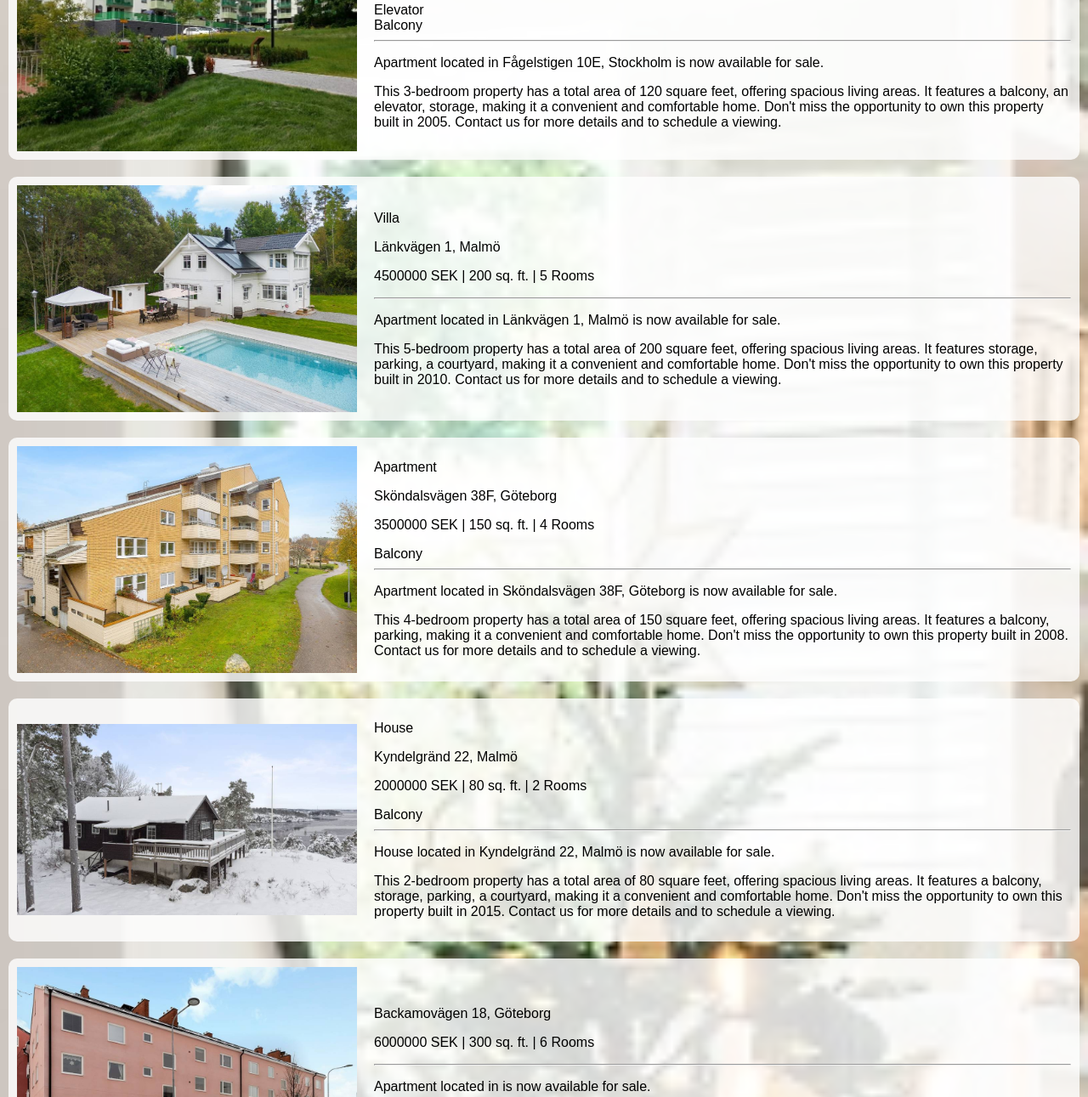
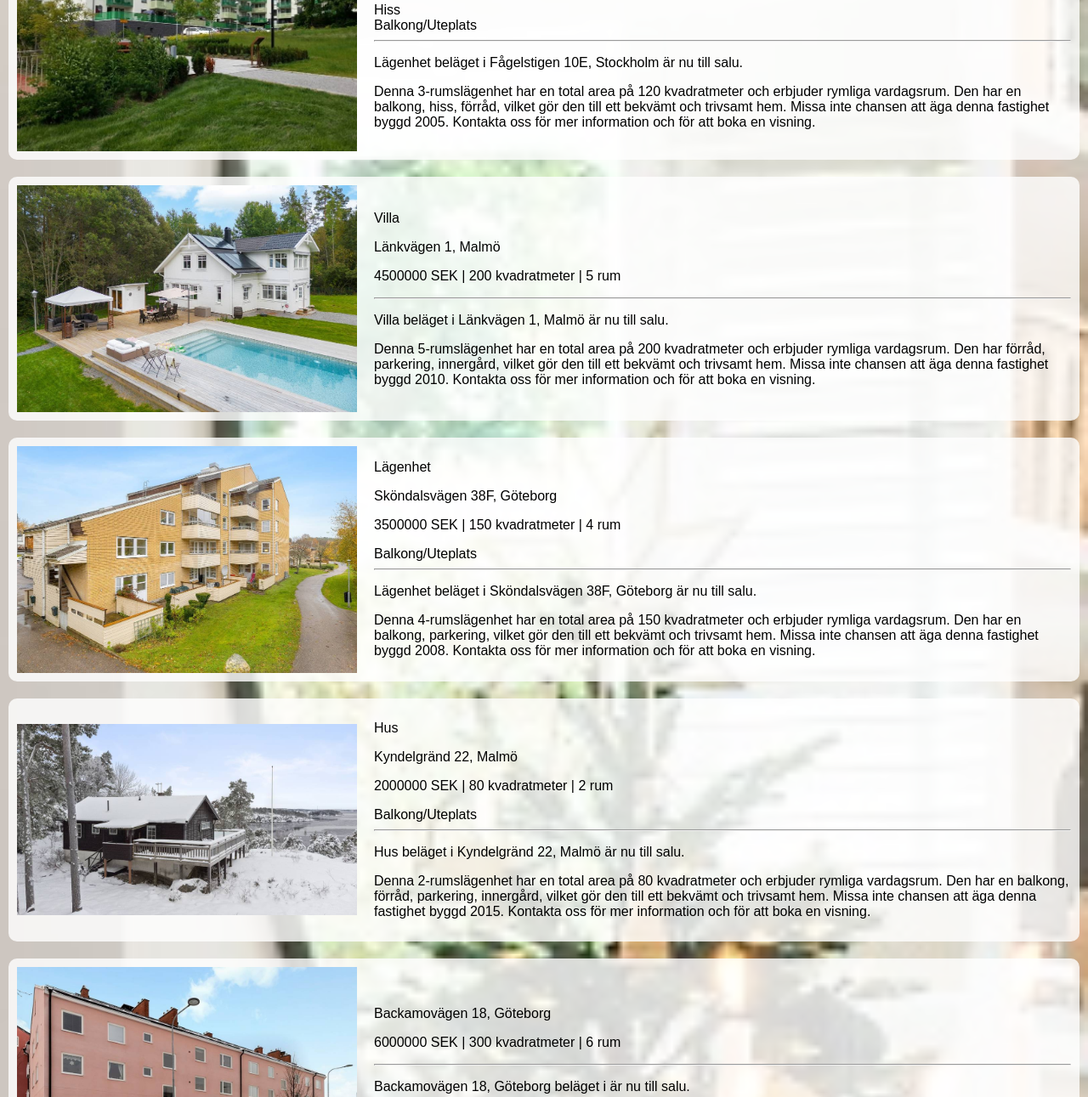
Before and after one commit to Kubra2021/NordicHus, a plain HTML site: page sok-bostad.html in a window 1280 px wide. Shown: the part 941-2232 px from the top of the page at 85% size. Drawn offline with Linux system fonts and the light colour scheme.

Commit message:
worked on swedish text

```diff
--- a/bostadlist.json
+++ b/bostadlist.json
@@ -1,322 +1,322 @@
 [
   {
     "id": 1,
-    "type": "Apartment",
-    "address": "Fågelstigen 10E, Stockholm",
-    "price": 2500000,
-    "rooms": 3,
-    "area": 120,
-    "balcony": true,
-    "floor": 4,
-    "elevator": true,
-    "year": 2005,
-    "storage": true,
-    "parking": false,
-    "courtyard": false,
+    "Bostadstyp": "Lägenhet",
+    "Address": "Fågelstigen 10E, Stockholm",
+    "Utgångspris": 2500000,
+    "Antal rum": 3,
+    "Boarea": 120,
+    "Balkong/Uteplats": true,
+    "Våning": 4,
+    "Hiss": true,
+    "Byggnadsår": 2005,
+    "Förråd": true,
+    "Parkering": false,
+    "Innergård": false,
     "image": "img/house1.jpeg"
   },
   {
     "id": 2,
-    "type": "Villa",
-    "address": "Länkvägen 1, Malmö",
-    "price": 4500000,
-    "rooms": 5,
-    "area": 200,
-    "balcony": false,
-    "floor": 2,
-    "elevator": false,
-    "year": 2010,
-    "storage": true,
-    "parking": true,
-    "courtyard": true,
+    "Bostadstyp": "Villa",
+    "Address": "Länkvägen 1, Malmö",
+    "Utgångspris": 4500000,
+    "Antal rum": 5,
+    "Boarea": 200,
+    "Balkong/Uteplats": false,
+    "Våning": 2,
+    "Hiss": false,
+    "Byggnadsår": 2010,
+    "Förråd": true,
+    "Parkering": true,
+    "Innergård": true,
     "image": "img/house2.jpg"
   },
   {
     "id": 3,
-    "type": "Apartment",
-    "address": "Sköndalsvägen 38F, Göteborg",
-    "price": 3500000,
-    "rooms": 4,
-    "area": 150,
-    "balcony": true,
-    "floor": 3,
-    "elevator": false,
-    "year": 2008,
-    "storage": false,
-    "parking": true,
-    "courtyard": false,
+    "Bostadstyp": "Lägenhet",
+    "Address": "Sköndalsvägen 38F, Göteborg",
+    "Utgångspris": 3500000,
+    "Antal rum": 4,
+    "Boarea": 150,
+    "Balkong/Uteplats": true,
+    "Våning": 3,
+    "Hiss": false,
+    "Byggnadsår": 2008,
+    "Förråd": false,
+    "Parkering": true,
+    "Innergård": false,
     "image": "img/house3.jpg"
   },
   {
     "id": 4,
-    "type": "House",
-    "address": "Kyndelgränd 22, Malmö",
-    "price": 2000000,
-    "rooms": 2,
-    "area": 80,
-    "balcony": true,
-    "floor": 2,
-    "elevator": false,
-    "year": 2015,
-    "storage": true,
-    "parking": true,
-    "courtyard": true,
+    "Bostadstyp": "Hus",
+    "Address": "Kyndelgränd 22, Malmö",
+    "Utgångspris": 2000000,
+    "Antal rum": 2,
+    "Boarea": 80,
+    "Balkong/Uteplats": true,
+    "Våning": 2,
+    "Hiss": false,
+    "Byggnadsår": 2015,
+    "Förråd": true,
+    "Parkering": true,
+    "Innergård": true,
     "image": "img/house4.jpg"
   },
   {
     "id": 5,
-    "type": "Backamovägen 18, Göteborg",
-    "address": "",
-    "price": 6000000,
-    "rooms": 6,
-    "area": 300,
-    "balcony": false,
-    "floor": 3,
-    "elevator": false,
-    "year": 2000,
-    "storage": true,
-    "parking": true,
-    "courtyard": true,
+    "Bostadstyp": "Backamovägen 18, Göteborg",
+    "Address": "",
+    "Utgångspris": 6000000,
+    "Antal rum": 6,
+    "Boarea": 300,
+    "Balkong/Uteplats": false,
+    "Våning": 3,
+    "Hiss": false,
+    "Byggnadsår": 2000,
+    "Förråd": true,
+    "Parkering": true,
+    "Innergård": true,
     "image": "img/house5.jpg"
   },
   {
     "id": 6,
-    "type": "House",
-    "address": "Sandhamnsgatan 13, Stockholm",
-    "price": 2800000,
-    "rooms": 3,
-    "area": 110,
-    "balcony": false,
-    "floor": 1,
-    "elevator": false,
-    "year": 2012,
-    "storage": false,
-    "parking": false,
-    "courtyard": true,
+    "Bostadstyp": "Hus",
+    "Address": "Sandhamnsgatan 13, Stockholm",
+    "Utgångspris": 2800000,
+    "Antal rum": 3,
+    "Boarea": 110,
+    "Balkong/Uteplats": false,
+    "Våning": 1,
+    "Hiss": false,
+    "Byggnadsår": 2012,
+    "Förråd": false,
+    "Parkering": false,
+    "Innergård": true,
     "image": "img/house6.jpg"
   },
   {
     "id": 7,
-    "type": "Apartment",
-    "address": "Fyrskeppsvägen 122, Stockholm",
-    "price": 1800000,
-    "rooms": 1,
-    "area": 60,
-    "balcony": true,
-    "floor": 5,
-    "elevator": true,
-    "year": 2007,
-    "storage": false,
-    "parking": false,
-    "courtyard": false,
+    "Bostadstyp": "Lägenhet",
+    "Address": "Fyrskeppsvägen 122, Stockholm",
+    "Utgångspris": 1800000,
+    "Antal rum": 1,
+    "Boarea": 60,
+    "Balkong/Uteplats": true,
+    "Våning": 5,
+    "Hiss": true,
+    "Byggnadsår": 2007,
+    "Förråd": false,
+    "Parkering": false,
+    "Innergård": false,
     "image": "img/house7.jpeg"
   },
   {
     "id": 8,
-    "type": "Villa",
-    "address": "Fridensborgsvägen 145, Malmö ",
-    "price": 5200000,
-    "rooms": 4,
-    "area": 220,
-    "balcony": true,
-    "floor": 2,
-    "elevator": false,
-    "year": 2003,
-    "storage": true,
-    "parking": true,
-    "courtyard": true,
+    "Bostadstyp": "Villa",
+    "Address": "Fridensborgsvägen 145, Malmö ",
+    "Utgångspris": 5200000,
+    "Antal rum": 4,
+    "Boarea": 220,
+    "Balkong/Uteplats": true,
+    "Våning": 2,
+    "Hiss": false,
+    "Byggnadsår": 2003,
+    "Förråd": true,
+    "Parkering": true,
+    "Innergård": true,
     "image": "img/house8.jpeg"
   },
   {
     "id": 9,
-    "type": "House",
-    "address": "OskarsLundsbacken 39, Göteborg",
-    "price": 3200000,
-    "rooms": 5,
-    "area": 180,
-    "balcony": false,
-    "floor": 3,
-    "elevator": false,
-    "year": 2009,
-    "storage": true,
-    "parking": false,
-    "courtyard": false,
+    "Bostadstyp": "Hus",
+    "Address": "OskarsLundsbacken 39, Göteborg",
+    "Utgångspris": 3200000,
+    "Antal rum": 5,
+    "Boarea": 180,
+    "Balkong/Uteplats": false,
+    "Våning": 3,
+    "Hiss": false,
+    "Byggnadsår": 2009,
+    "Förråd": true,
+    "Parkering": false,
+    "Innergård": false,
     "image": "img/house9.jpeg"
   },
   {
     "id": 10,
-    "type": "Apartment",
-    "address": "Syrengatan 9, Stockholm",
-    "price": 2100000,
-    "rooms": 2,
-    "area": 90,
-    "balcony": true,
-    "floor": 6,
-    "elevator": true,
-    "year": 2018,
-    "storage": true,
-    "parking": false,
-    "courtyard": true,
+    "Bostadstyp": "Lägenhet",
+    "Address": "Syrengatan 9, Stockholm",
+    "Utgångspris": 2100000,
+    "Antal rum": 2,
+    "Boarea": 90,
+    "Balkong/Uteplats": true,
+    "Våning": 6,
+    "Hiss": true,
+    "Byggnadsår": 2018,
+    "Förråd": true,
+    "Parkering": false,
+    "Innergård": true,
     "image": "img/house10.jpeg"
   },
   {
     "id": 11,
-    "type": "Villa",
-    "address": "Näsbydalsvägen 4, Malmö",
-    "price": 4800000,
-    "rooms": 5,
-    "area": 250,
-    "balcony": false,
-    "floor": 2,
-    "elevator": false,
-    "year": 2011,
-    "storage": true,
-    "parking": true,
-    "courtyard": false,
+    "Bostadstyp": "Villa",
+    "Address": "Näsbydalsvägen 4, Malmö",
+    "Utgångspris": 4800000,
+    "Antal rum": 5,
+    "Boarea": 250,
+    "Balkong/Uteplats": false,
+    "Våning": 2,
+    "Hiss": false,
+    "Byggnadsår": 2011,
+    "Förråd": true,
+    "Parkering": true,
+    "Innergård": false,
     "image": "img/house11.jpeg"
   },
   {
     "id": 12,
-    "type": "House",
-    "address": "Kabelverksgatan 66, Malmö",
-    "price": 3000000,
-    "rooms": 4,
-    "area": 160,
-    "balcony": true,
-    "floor": 2,
-    "elevator": false,
-    "year": 2014,
-    "storage": false,
-    "parking": true,
-    "courtyard": true,
+    "Bostadstyp": "Hus",
+    "Address": "Kabelverksgatan 66, Malmö",
+    "Utgångspris": 3000000,
+    "Antal rum": 4,
+    "Boarea": 160,
+    "Balkong/Uteplats": true,
+    "Våning": 2,
+    "Hiss": false,
+    "Byggnadsår": 2014,
+    "Förråd": false,
+    "Parkering": true,
+    "Innergård": true,
     "image": "img/house12.jpg"
   },
   {
     "id": 13,
-    "type": "Apartment",
-    "address": "Strandvägen 15B, Stockholm",
-    "price": 2800000,
-    "rooms": 3,
-    "area": 110,
-    "balcony": true,
-    "floor": 7,
-    "elevator": true,
-    "year": 2010,
-    "storage": true,
-    "parking": false,
-    "courtyard": false,
+    "Bostadstyp": "Lägenhet",
+    "Address": "Strandvägen 15B, Stockholm",
+    "Utgångspris": 2800000,
+    "Antal rum": 3,
+    "Boarea": 110,
+    "Balkong/Uteplats": true,
+    "Våning": 7,
+    "Hiss": true,
+    "Byggnadsår": 2010,
+    "Förråd": true,
+    "Parkering": false,
+    "Innergård": false,
     "image": "img/house13.jpg"
   },
   {
     "id": 14,
-    "type": "Villa",
-    "address": "Havsvägen 8, Gothenburg",
-    "price": 5000000,
-    "rooms": 6,
-    "area": 280,
-    "balcony": false,
-    "floor": 3,
-    "elevator": false,
-    "year": 2006,
-    "storage": true,
-    "parking": true,
-    "courtyard": true,
+    "Bostadstyp": "Villa",
+    "Address": "Havsvägen 8, Göteborg",
+    "Utgångspris": 5000000,
+    "Antal rum": 6,
+    "Boarea": 280,
+    "Balkong/Uteplats": false,
+    "Våning": 3,
+    "Hiss": false,
+    "Byggnadsår": 2006,
+    "Förråd": true,
+    "Parkering": true,
+    "Innergård": true,
     "image": "img/house14.jpg"
   },
   {
     "id": 15,
-    "type": "Apartment",
-    "address": "Södra Vägen 20D, Malmo",
-    "price": 3200000,
-    "rooms": 4,
-    "area": 140,
-    "balcony": true,
-    "floor": 5,
-    "elevator": false,
-    "year": 2012,
-    "storage": false,
-    "parking": true,
-    "courtyard": false,
+    "Bostadstyp": "Lägenhet",
+    "Address": "Södra Vägen 20D, Malmo",
+    "Utgångspris": 3200000,
+    "Antal rum": 4,
+    "Boarea": 140,
+    "Balkong/Uteplats": true,
+    "Våning": 5,
+    "Hiss": false,
+    "Byggnadsår": 2012,
+    "Förråd": false,
+    "Parkering": true,
+    "Innergård": false,
     "image": "img/house15.jpg"
   },
   {
     "id": 16,
-    "type": "House",
-    "address": "Rönnbärsvägen 12, Stockholm",
-    "price": 2400000,
-    "rooms": 2,
-    "area": 90,
-    "balcony": true,
-    "floor": 1,
-    "elevator": false,
-    "year": 2016,
-    "storage": true,
-    "parking": true,
-    "courtyard": true,
+    "Bostadstyp": "Hus",
+    "Address": "Rönnbärsvägen 12, Stockholm",
+    "Utgångspris": 2400000,
+    "Antal rum": 2,
+    "Boarea": 90,
+    "Balkong/Uteplats": true,
+    "Våning": 1,
+    "Hiss": false,
+    "Byggnadsår": 2016,
+    "Förråd": true,
+    "Parkering": true,
+    "Innergård": true,
     "image": "img/house16.jpg"
   },
   {
     "id": 17,
-    "type": "Villa",
-    "address": "Ängsvägen 5, Gothenburg",
-    "price": 5500000,
-    "rooms": 7,
-    "area": 320,
-    "balcony": true,
-    "floor": 2,
-    "elevator": false,
-    "year": 2009,
-    "storage": true,
-    "parking": true,
-    "courtyard": true,
+    "Bostadstyp": "Villa",
+    "Address": "Ängsvägen 5, Gothenburg",
+    "Utgångspris": 5500000,
+    "Antal rum": 7,
+    "Boarea": 320,
+    "Balkong/Uteplats": true,
+    "Våning": 2,
+    "Hiss": false,
+    "Byggnadsår": 2009,
+    "Förråd": true,
+    "Parkering": true,
+    "Innergård": true,
     "image": "img/house17.jpg"
   },
   {
     "id": 18,
-    "type": "House",
-    "address": "Birger Jarlsgatan 30, Stockholm",
-    "price": 3200000,
-    "rooms": 3,
-    "area": 130,
-    "balcony": false,
-    "floor": 2,
-    "elevator": true,
-    "year": 2010,
-    "storage": false,
-    "parking": false,
-    "courtyard": true,
+    "Bostadstyp": "Hus",
+    "Address": "Birger Jarlsgatan 30, Stockholm",
+    "Utgångspris": 3200000,
+    "Antal rum": 3,
+    "Boarea": 130,
+    "Balkong/Uteplats": false,
+    "Våning": 2,
+    "Hiss": true,
+    "Byggnadsår": 2010,
+    "Förråd": false,
+    "Parkering": false,
+    "Innergård": true,
     "image": "img/house18.jpg"
   },
   {
     "id": 19,
-    "type": "Apartment",
-    "address": "Hamngatan 5A, Gothenburg",
-    "price": 2000000,
-    "rooms": 2,
-    "area": 80,
-    "balcony": true,
-    "floor": 3,
-    "elevator": true,
-    "year": 2015,
-    "storage": true,
-    "parking": false,
-    "courtyard": false,
+    "Bostads typ": "Lägenhet",
+    "Address": "Hamngatan 5A, Göteborg",
+    "Utgångspris": 2000000,
+    "Antal rum": 2,
+    "Boarea": 80,
+    "Balkong/Uteplats": true,
+    "Våning": 3,
+    "Hiss": true,
+    "Byggnadsår": 2015,
+    "Förråd": true,
+    "Parkering": false,
+    "Innergård": false,
     "image": "img/house19.jpg"
   },
   {
     "id": 20,
-    "type": "Villa",
-    "address": "Strandpromenaden 18, Malmo",
-    "price": 4800000,
-    "rooms": 5,
-    "area": 240,
-    "balcony": false,
-    "floor": 2,
-    "elevator": false,
-    "year": 2013,
-    "storage": true,
-    "parking": true,
-    "courtyard": true,
+    "Bostads typ": "Villa",
+    "Address": "Strandpromenaden 18, Malmö",
+    "Utgångspris": 4800000,
+    "Antal rum": 5,
+    "Boarea": 240,
+    "Balkong/Uteplats": false,
+    "Våning": 2,
+    "Hiss": false,
+    "Byggnadsår": 2013,
+    "Förråd": true,
+    "Parkering": true,
+    "Innergård": true,
     "image": "img/house20.jpg"
   }
 ]
--- a/script1.js
+++ b/script1.js
@@ -20,31 +20,30 @@ fetch('bostadlist.json')
       propertyList.innerHTML = '';
 
       if (properties.length === 0) {
-        propertyList.innerHTML = '<p>No properties found.</p>';
+        propertyList.innerHTML = '<p>Inga bostäder hittades.</p>';
       } else {
         properties.forEach(function (property) {
           var propertyItem = document.createElement('li');
           var additionalLabels = '';
 
-          if (property.elevator) {
-            additionalLabels += '<div class="additional-label">Elevator</div>';
+          if (property.Hiss) {
+            additionalLabels += '<div class="additional-label">Hiss</div>';
           }
-
-          if (property.balcony) {
-            additionalLabels += '<div class="additional-label-container"><div class="additional-label">Balcony</div></div>';
+          if (property['Balkong/Uteplats']) {
+            additionalLabels += '<div class="additional-label-container"><div class="additional-label">Balkong/Uteplats</div></div>';
           }
 
           propertyItem.innerHTML = `
             <div class="property-box">
-          <img src="${property.image}" alt="Property Image" class="property-image">
+              <img src="${property.image}" alt="Bild på bostad" class="property-image">
               <div class="property-info-description">
-            <p>${property.type}</p>
-            <p>${property.address}</p>
-            <p>${property.price} SEK | ${property.area} sq. ft. | ${property.rooms} Rooms</p>
+                <p>${property.Bostadstyp}</p>
+                <p>${property.Address}</p>
+                <p>${property.Utgångspris} SEK | ${property.Boarea} kvadratmeter | ${property['Antal rum']} rum</p>
                 ${additionalLabels}
                 <hr>
-            <p>${property.type === 'House' ? 'House' : 'Apartment'} located in ${property.address} is now available for sale.</p>
-            <p>This ${property.rooms}-bedroom property has a total area of ${property.area} square feet, offering spacious living areas. It features ${property.balcony ? 'a balcony, ' : ''}${property.elevator ? 'an elevator, ' : ''}${property.storage ? 'storage, ' : ''}${property.parking ? 'parking, ' : ''}${property.courtyard ? 'a courtyard, ' : ''}making it a convenient and comfortable home. Don't miss the opportunity to own this property built in ${property.year}. Contact us for more details and to schedule a viewing.</p>
+                <p>${property.Bostadstyp} beläget i ${property.Address} är nu till salu.</p>
+                <p>Denna ${property['Antal rum']}-rumslägenhet har en total area på ${property.Boarea} kvadratmeter och erbjuder rymliga vardagsrum. Den har ${property['Balkong/Uteplats'] ? 'en balkong, ' : ''}${property.Hiss ? 'hiss, ' : ''}${property.Förråd ? 'förråd, ' : ''}${property.Parkering ? 'parkering, ' : ''}${property.Innergård ? 'innergård, ' : ''}vilket gör den till ett bekvämt och trivsamt hem. Missa inte chansen att äga denna fastighet byggd ${property.Byggnadsår}. Kontakta oss för mer information och för att boka en visning.</p>
               </div>
             </div>
           `;
@@ -52,7 +51,5 @@ fetch('bostadlist.json')
         });
       }
     }
-
-
   })
-  .catch(error => console.error('Error fetching data:', error));
+  .catch(error => console.error('Fel vid hämtning av data:', error));
--- a/sok-bostad.css
+++ b/sok-bostad.css
@@ -223,7 +223,7 @@ main {
 
 .footer {
   background-color: #a59068;
-  color: #8ac513;
+  color: #585a51;
   padding: 60px 0;
 }
 
--- a/sok-bostad.html
+++ b/sok-bostad.html
@@ -21,9 +21,7 @@
       <button class="login-button" onclick="window.location.href='pages/logga-in.html'">Login</button>
     </div>
   </header>
-
   <img src="mainPage.jpg" alt="Main Page Image" class="mainPage">
-
   <main>
     <section class="filters">
       <form action="" method="post">
@@ -42,11 +40,11 @@
 
           <!-- Bostad type Box -->
           <div class="box">
-            <p>Bostad type</p>
+            <p>Bostad typ</p>
             <select name="type" class="input" required>
-              <option value="flat">Lägenhet</option>
-              <option value="house">Hus</option>
-              <option value="villa">Villa</option>
+              <option value="Lägenhet">Lägenhet</option>
+              <option value="Hus">Hus</option>
+              <option value="Villa">Villa</option>
             </select>
           </div>
 
@@ -67,8 +65,39 @@
           <div class="box">
             <p>Minst bo area</p>
             <select name="minimum" class="input" required>
-              <option value="40">40 m2</option>
-              <!-- More options for minimum area -->
+              <option value="60">60 m2</option>
+              <option value="70">70 m2</option>
+              <option value="80">80 m2</option>
+              <option value="90">90 m2</option>
+              <option value="100">100 m2</option>
+              <option value="110">110 m2</option>
+              <option value="120">120 m2</option>
+              <option value="130">130 m2</option>
+              <option value="140">140 m2</option>
+              <option value="150">150 m2</option>
+              <option value="160">160 m2</option>
+              <option value="170">170 m2</option>
+              <option value="180">180 m2</option>
+              <option value="190">190 m2</option>
+              <option value="200">200 m2</option>
+              <option value="210">210 m2</option>
+              <option value="220">220 m2</option>
+              <option value="230">230 m2</option>
+              <option value="240">240 m2</option>
+              <option value="250">250 m2</option>
+              <option value="260">260 m2</option>
+              <option value="270">270 m2</option>
+              <option value="280">280 m2</option>
+              <option value="290">290 m2</option>
+              <option value="300">300 m2</option>
+              <option value="310">310 m2</option>
+              <option value="320">320 m2</option>
+              <option value="330">330 m2</option>
+              <option value="340">340 m2</option>
+              <option value="350">350 m2</option>
+              <option value="360">360 m2</option>
+              <option value="370">370 m2</option>
+
             </select>
           </div>
 
@@ -77,12 +106,33 @@
             <p>Högst pris</p>
             <select name="maximum" class="input" required>
               <option value="800000">800,000 kr</option>
-              <!-- More options for maximum price -->
+              <option value="1000000">1,000,000 kr</option>
+              <option value="1300000">1,300,000 kr</option>
+              <option value="1500000">1,500,000 kr</option>
+              <option value="1700000">1,700,000 kr</option>
+              <option value="2000000">2,000,000 kr</option>
+              <option value="2500000">2,500,000 kr</option>
+              <option value="3000000">3,000,000 kr</option>
+              <option value="3500000">3,500,000 kr</option>
+              <option value="4000000">4,000,000 kr</option>
+              <option value="4500000">4,500,000 kr</option>
+              <option value="5000000">5,000,000 kr</option>
+              <option value="5500000">5,500,000 kr</option>
+              <option value="6000000">6,000,000 kr</option>
+              <option value="6500000">6,500,000 kr</option>
+              <option value="7000000">7,000,000 kr</option>
+              <option value="7500000">7,500,000 kr</option>
+              <option value="8000000">8,000,000 kr</option>
+              <option value="8500000">8,500,000 kr</option>
+              <option value="9000000">9,000,000 kr</option>
+              <option value="9500000">9,500,000 kr</option>
+              <option value="10000000">10,000,000 kr</option>
             </select>
           </div>
         </div>
 
-        <input type="submit" value="Hitta bostader till salu" name="search" class="btn">
+        <!-- Search Button -->
+        <button type="button" onclick="searchProperties()">Hitta bostäder till salu</button>
       </form>
     </section>
 
@@ -91,27 +141,34 @@
   </main>
 
   <footer class="footer">
+
     <section class="flex">
+
       <div class="box">
         <a href="tel:1234567890"><i class="fas fa-phone"></i><span>123456789</span></a>
         <a href="mailto:info@nordichus.com"><i class="fas fa-envelope"></i><span>info@nordichus.com</span></a>
         <a href="#"><i class="fas fa-map-marker-alt"></i><span>Stockholm, Sverige</span></a>
       </div>
+
       <div class="box">
-        <a href="#"><span> </span></a>
+        <a href=" "><span> </span></a>
         <a href="omOss.html"><span>Om Oss</span></a>
         <a href="kontakt.html"><span>Kontakt</span></a>
       </div>
+
       <div class="box">
         <a href="https://www.facebook.com/nordichus"><span>facebook </span><i class="fab fa-facebook-f"></i></a>
         <a href="https://twitter.com/nordichus"><span>twitter </span><i class="fab fa-twitter "></i></a>
         <a href="https://www.linkedin.com/nordichus"><span>linkedin </span><i class="fab fa-linkedin "></i></a>
         <a href="https://www.instagram.com/nordichus"><span>instagram </span><i class="fab fa-instagram"></i></a>
+
       </div>
+
     </section>
+
     <div class="credit">&copy; copyright @ 2023 by <span>Nordic Hus</span> | all rights reserved!</div>
+
   </footer>
-
   <script src="script1.js"></script>
 </body>
 
```
Lines whose indentation alone changed are shown as unchanged.
